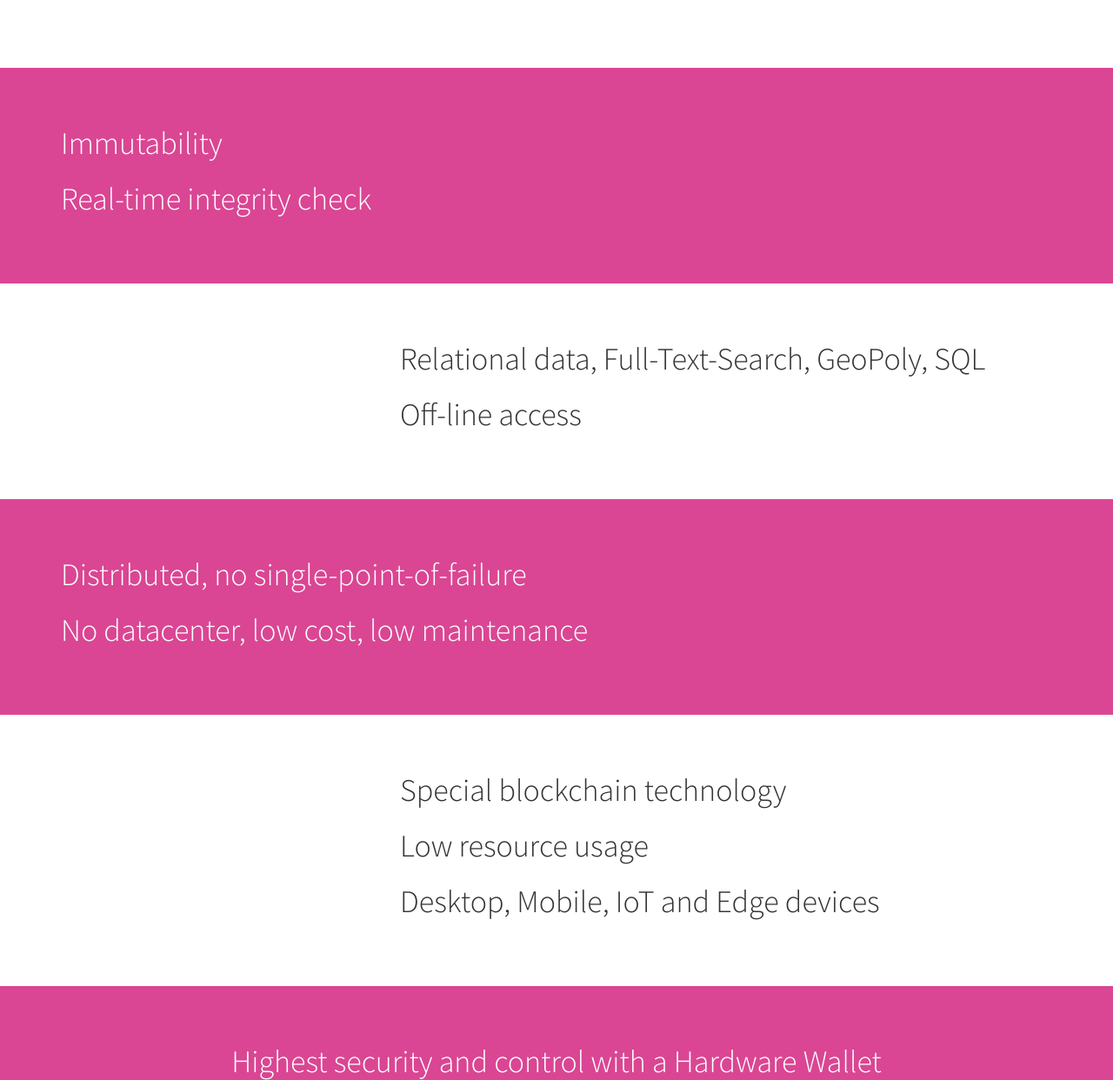
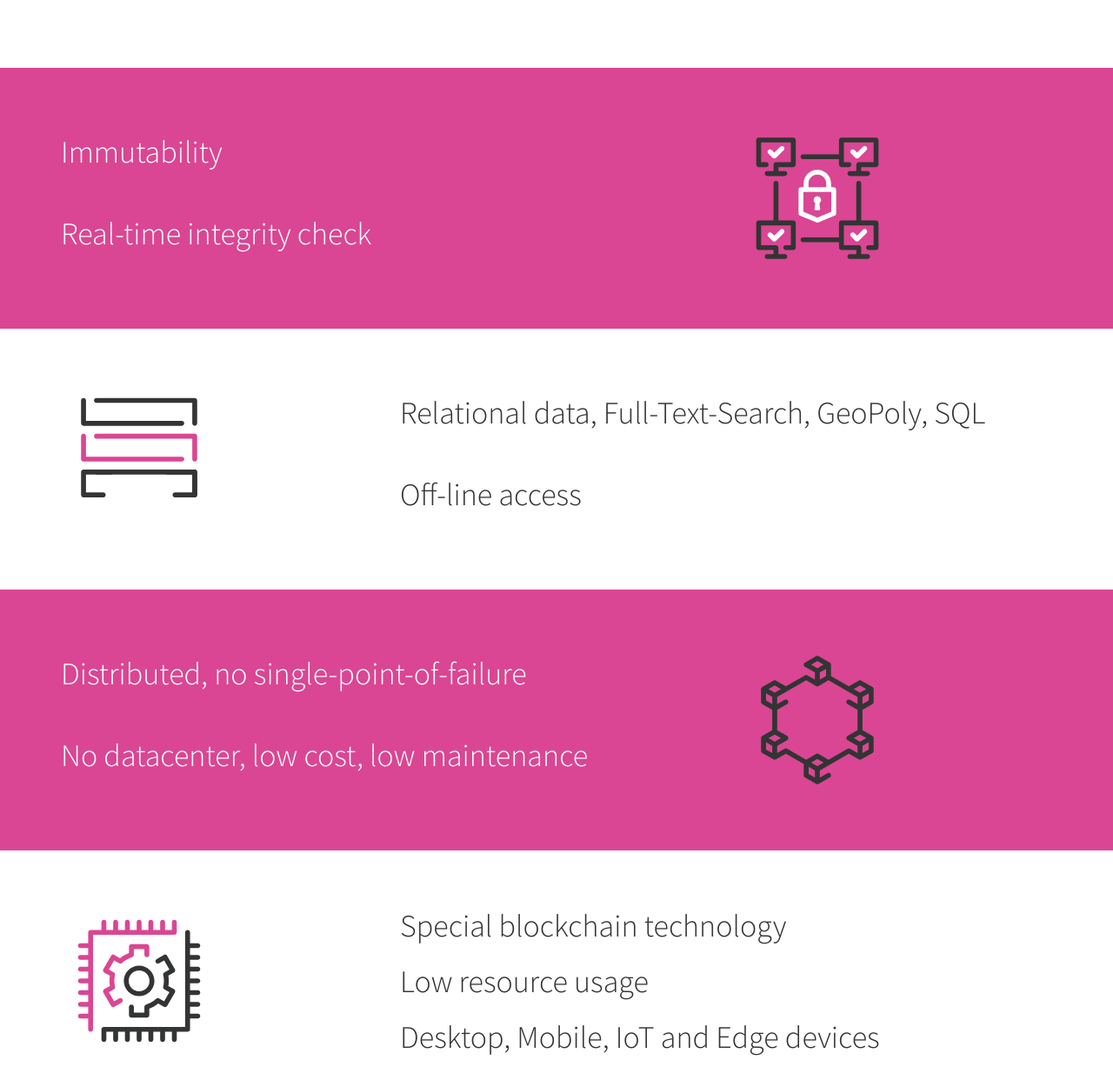
Before and after one commit to aergoio/aergolite-site, a plain HTML site: page index.html in a window 1280 px wide. Shown: the part 1500-2742 px from the top of the page at 87% size. Drawn offline with Linux system fonts and the light colour scheme; grey boxes are pictures that could not be loaded.

Commit message:
add icons

```diff
--- a/css/style.css
+++ b/css/style.css
@@ -856,6 +856,18 @@ p.center {
     text-align: center;
 }
 
+p.first {
+    margin-top: 10px;
+    margin-bottom: 40px;
+}
+
+img.icon {
+    height: 180px;
+}
+
+.no-padding-bottom {
+  padding-bottom: 0;
+}
 
 .navbar {
   border-radius: unset;
--- a/index.html
+++ b/index.html
@@ -56,11 +56,12 @@
 
         <div class="row">
           <div class="col-xs-8">
-            <p>Immutability</p>
+            <p class="first">Immutability</p>
             <p>Real-time integrity check</p>
           </div>
 
           <div class="col-xs-4">
+            <img class="icon" src="images/immutable.svg">
           </div>
         </div>
 
@@ -72,10 +73,11 @@
 
         <div class="row">
           <div class="col-xs-4">
+            <img class="icon" src="images/db-sql.svg">
           </div>
 
           <div class="col-xs-8">
-            <p>Relational data, Full-Text-Search, GeoPoly, SQL</p>
+            <p class="first">Relational data, Full-Text-Search, GeoPoly, SQL</p>
             <p>Off-line access</p>
           </div>
         </div>
@@ -88,11 +90,12 @@
 
         <div class="row">
           <div class="col-xs-8">
-            <p>Distributed, no single-point-of-failure</p>
+            <p class="first">Distributed, no single-point-of-failure</p>
             <p>No datacenter, low cost, low maintenance</p>
           </div>
 
           <div class="col-xs-4">
+            <img class="icon" src="images/network.svg">
           </div>
         </div>
 
@@ -104,6 +107,7 @@
 
         <div class="row">
           <div class="col-xs-4">
+            <img class="icon" src="images/chip.svg">
           </div>
 
           <div class="col-xs-8">
@@ -116,7 +120,7 @@
       </div>
     </div>
 
-    <div class="section bg-image-2">
+    <div class="section bg-image-2 no-padding-bottom">
       <div class="container">
 
         <div class="row">
```
Also changed, not shown: images/chip.svg (added), images/db-sql.svg (added), images/immutable.svg (added), images/network.svg (added).
